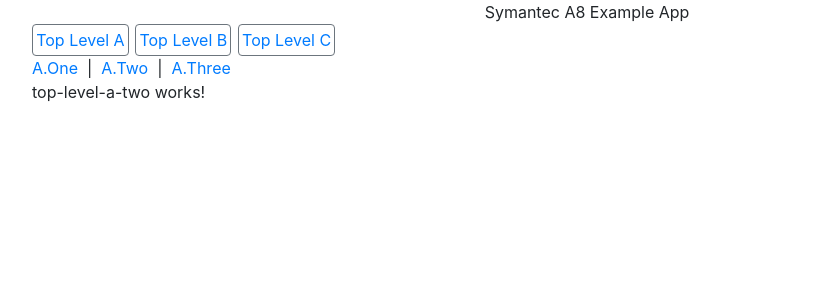
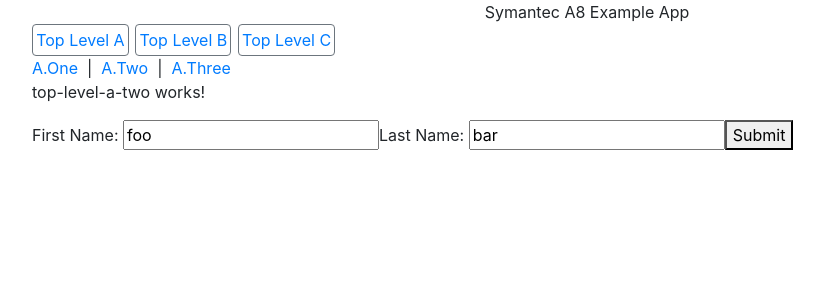
Before and after one commit to Philipp-Tarasiewicz-Ham/symc-a8, an Angular app: page /two in a window 1280 px wide. Shown: the top 300 px of the page, without its empty margins (53-877 px from the left). Built offline with nearby package versions, Linux system fonts and the light colour scheme.

Commit message:
add a basic form

```diff
--- a/src/app/top-level-a/top-level-a-two/top-level-a-two.component.html
+++ b/src/app/top-level-a/top-level-a-two/top-level-a-two.component.html
@@ -1,3 +1,15 @@
 <p>
   top-level-a-two works!
 </p>
+
+<form [formGroup]="myForm" (ngSubmit)="onSubmit()">
+  <label>
+    First Name:
+    <input type="text" formControlName="firstName">
+  </label>
+  <label>
+    Last Name:
+    <input type="text" formControlName="lastName">
+  </label>
+  <button type="submit" [disabled]="!myForm.valid">Submit</button>
+</form>
--- a/src/app/top-level-a/top-level-a-two/top-level-a-two.component.ts
+++ b/src/app/top-level-a/top-level-a-two/top-level-a-two.component.ts
@@ -1,4 +1,5 @@
 import { Component, OnInit } from '@angular/core';
+import {FormControl, FormGroup} from '@angular/forms';
 
 @Component({
   selector: 'app-top-level-a-two',
@@ -6,10 +7,17 @@
   styleUrls: ['./top-level-a-two.component.scss']
 })
 export class TopLevelATwoComponent implements OnInit {
+  myForm = new FormGroup({
+    firstName: new FormControl('foo'),
+    lastName: new FormControl('bar')
+  });
 
   constructor() { }
 
   ngOnInit() {
   }
 
+  onSubmit() {
+    console.log(this.myForm.value);
+  }
 }
--- a/src/app/top-level-a/top-level-a.module.ts
+++ b/src/app/top-level-a/top-level-a.module.ts
@@ -7,12 +7,14 @@
 import { TopLevelATwoComponent } from './top-level-a-two/top-level-a-two.component';
 import { TopLevelAThreeComponent } from './top-level-a-three/top-level-a-three.component';
 import { ExampleComponent } from './top-level-a-one/example/example.component';
+import {ReactiveFormsModule} from '@angular/forms';
 
 @NgModule({
   declarations: [TopLevelAHomeComponent, TopLevelAOneComponent, TopLevelATwoComponent, TopLevelAThreeComponent, ExampleComponent],
   imports: [
     CommonModule,
-    TopLevelARoutingModule
+    TopLevelARoutingModule,
+    ReactiveFormsModule
   ]
 })
 export class TopLevelAModule { }
```
